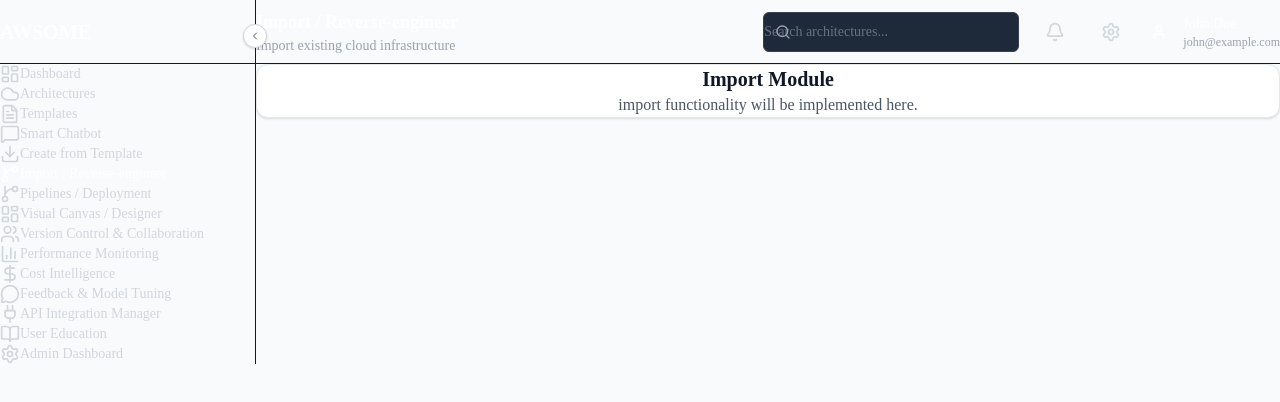
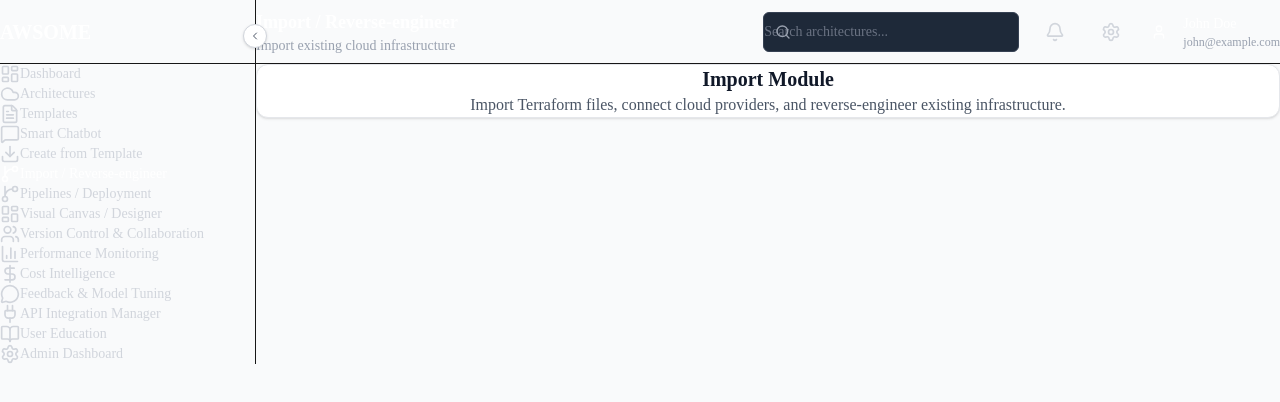
Before and after one commit to Baansheeee/AWSOME, a Next.js app: page /import in a window 1280 px wide. Shown: the top 402 px of the page. Built offline with nearby package versions, Linux system fonts and the light colour scheme.

Commit message:
Auto-commit: Agent tool execution

```diff
--- a/src/app/(dashboard)/import/page.tsx
+++ b/src/app/(dashboard)/import/page.tsx
@@ -14,7 +14,7 @@ export default function ImportPage() {
         >
           <h3 className="text-xl font-semibold text-gray-900 mb-2">Import Module</h3>
           <p className="text-gray-600">
-            import functionality will be implemented here.
+            Import Terraform files, connect cloud providers, and reverse-engineer existing infrastructure.
           </p>
         </motion.div>
       </div>
```
